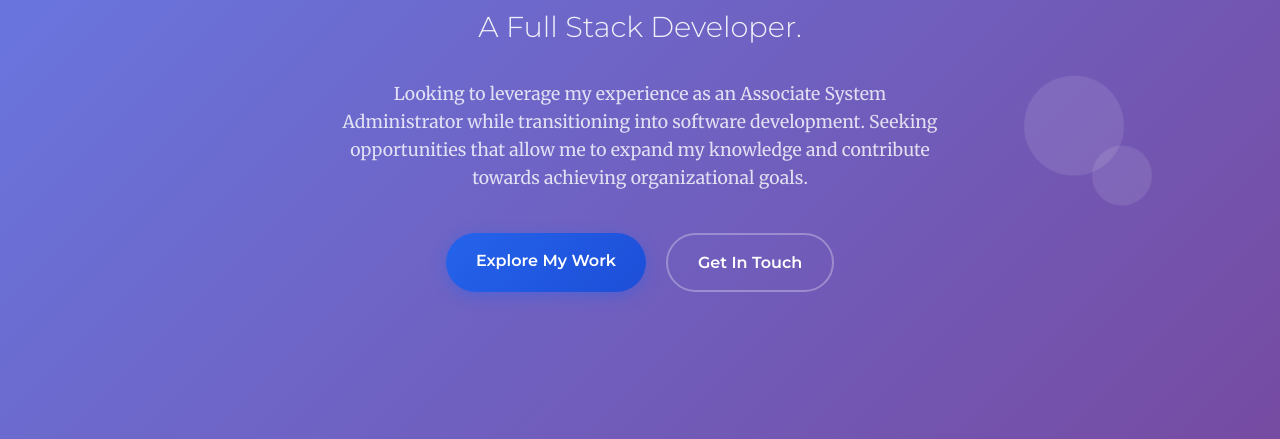
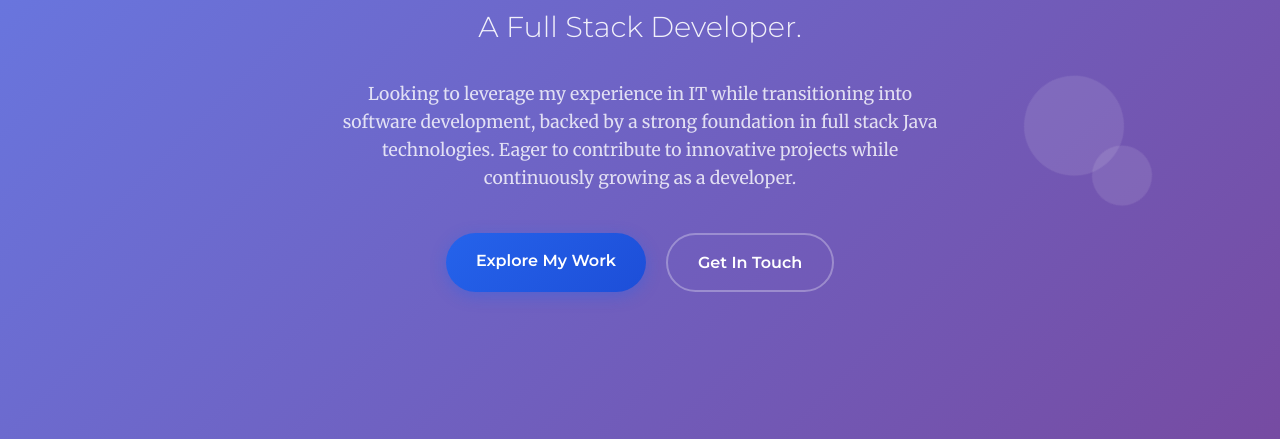
Before and after one commit to mshivab/shivaprasadmb_portfolio, a plain HTML site: page index.html in a window 1280 px wide. Shown: the part 361-800 px from the top of the page. Drawn offline with Linux system fonts and the light colour scheme.

Commit message:
Update index.html
Updated my profile summary

```diff
--- a/index.html
+++ b/index.html
@@ -4,7 +4,7 @@
     <meta charset="UTF-8">
     <meta http-equiv="X-UA-Compatible" content="IE=edge">
     <meta name="viewport" content="width=device-width, initial-scale=1.0">
-    <title>Shivaprasad MB - Full Stack Developer</title>
+    <title>Shivaprasad MB - Full Stack Java Developer</title>
     <link rel="stylesheet" href="style.css">
     <link rel="icon" href="favicon.ico">
     <link rel="preconnect" href="https://fonts.googleapis.com">
@@ -43,9 +43,10 @@
                 <h1>Hi, I'm <span class="highlight">Shivaprasad</span></h1>
                 <h2 class="subtitle">A Full Stack Developer.</h2>
                 <p class="hero-description">
-                    Looking to leverage my experience as an Associate System Administrator while
-                    transitioning into software development. Seeking opportunities that allow me
-                    to expand my knowledge and contribute towards achieving organizational goals.
+                     Looking to leverage my experience in IT while transitioning into software
+                     development, backed by a strong foundation in full stack Java technologies.
+                     Eager to contribute to innovative projects while continuously growing as a
+                     developer.
                 </p>
                 <div class="hero-buttons">
                     <a href="#about" class="btn btn-primary">Explore My Work</a>
```
